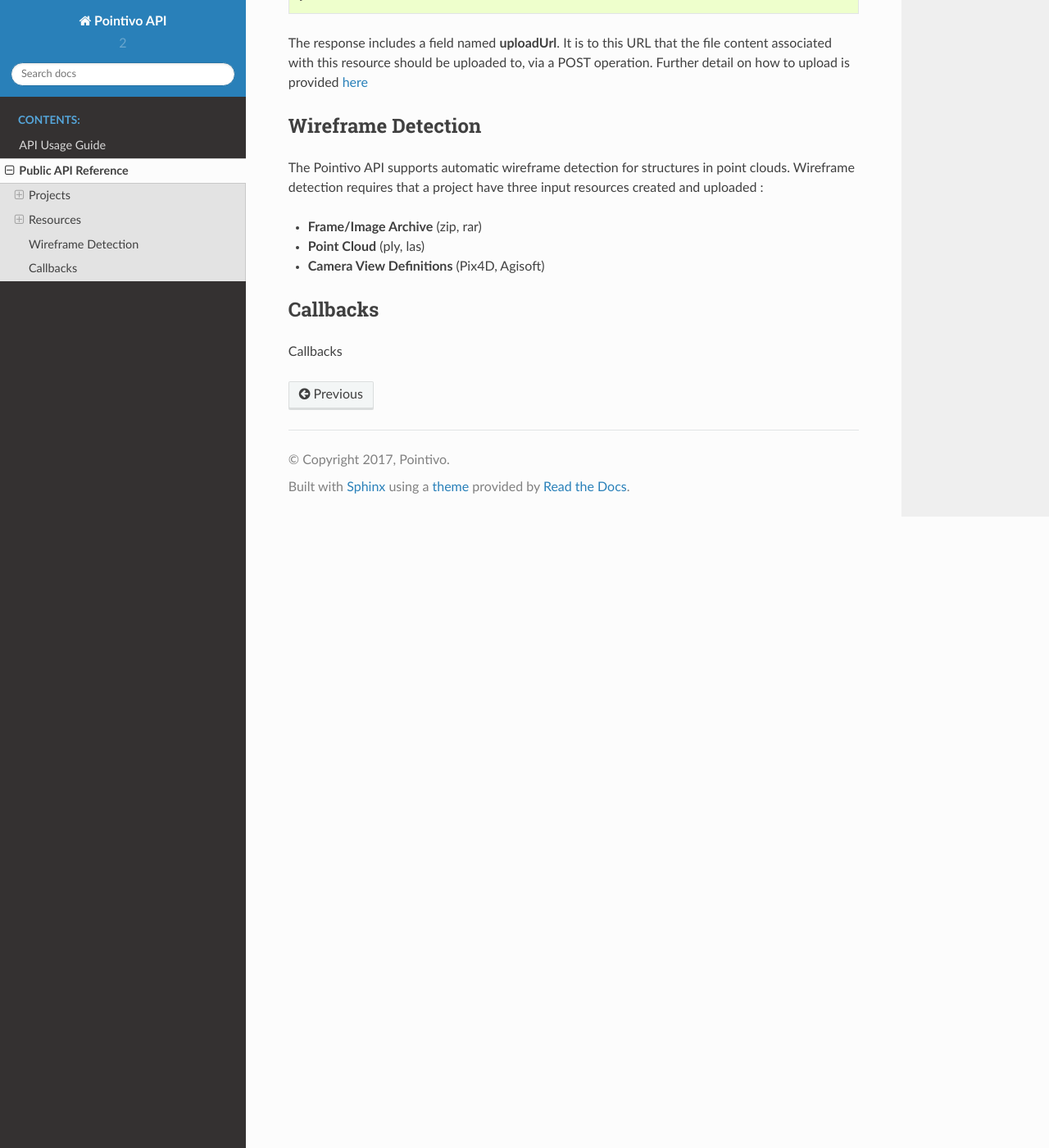
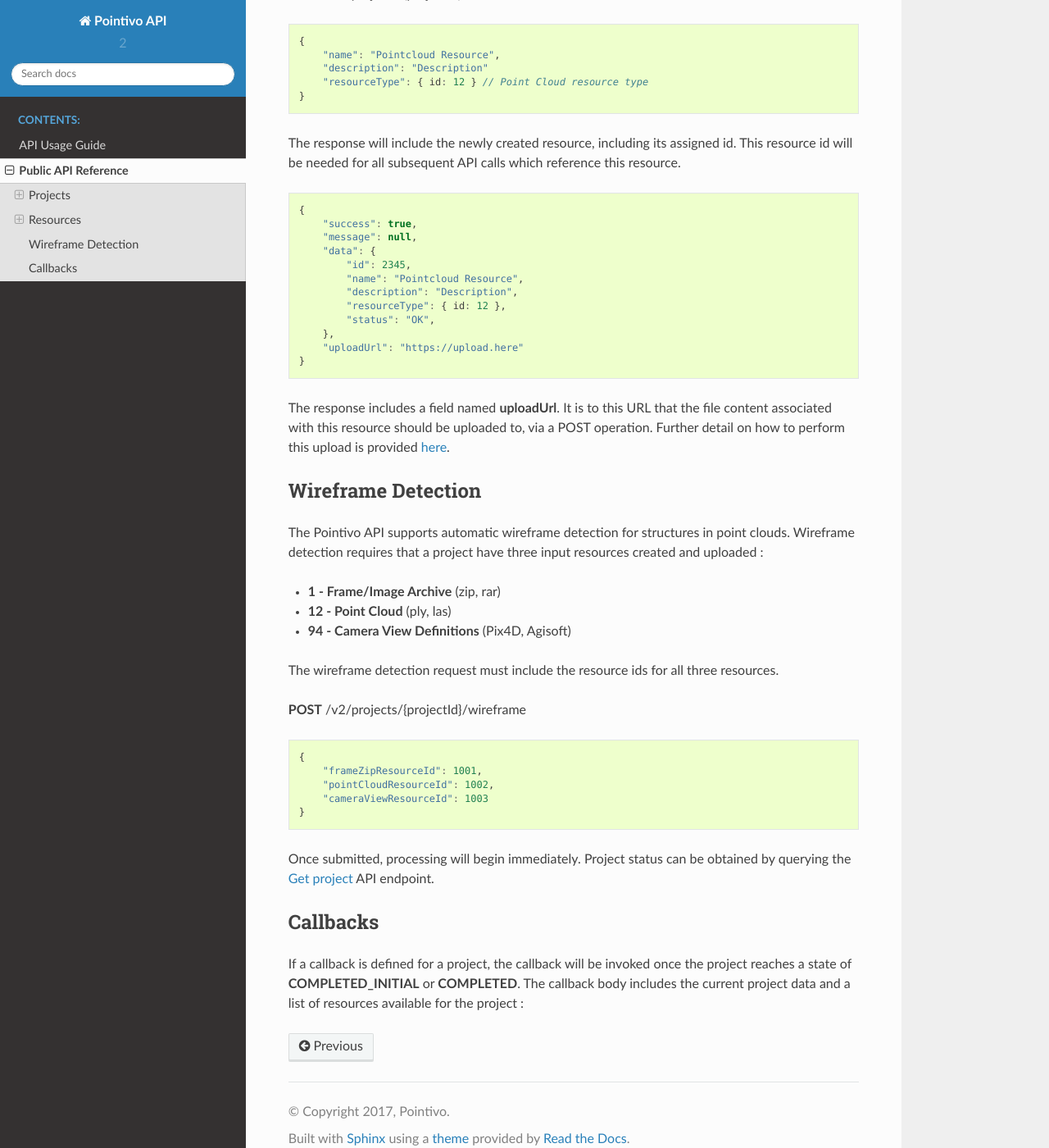
Before and after one commit to Pointivo/APIDocs, a Sphinx documentation site: the page built from docs/reference.rst, in a window 1280 px wide and 1400 px high, scrolled down 3095 px. Shown: the whole window at 82% size. Built offline with Sphinx 7.4.7 and the Read the Docs theme 2.0.0, drawn with Linux system fonts in a browser that asks for light colours; some of the changed text lies outside the part shown.

Commit message:
doc work, enum changes

```diff
--- a/docs/reference.rst
+++ b/docs/reference.rst
@@ -42,7 +42,7 @@ This call creates a new project within the Pointivo API.
 
 The fields shown in the POST call are all optional, but recommended.   If provided the **statusCallbackUrl** will be called by the Pointivo API when the project transitions into a completed state.   Currently supported callback mechanisms are HTTP/HTTPS urls, and Amazon SNS arns.
 
-*POST* /v2/projects
+**POST** /v2/projects
 
 .. code-block:: javascript
 
@@ -69,13 +69,41 @@ The response will include the newly created project, including its assigned id.
         }
     }
 
+.. _getprojectlabel:
+
+--------------
+Get project
+--------------
+
+Project data can be retrieved using a GET request :
+
+**GET** /v2/projects/{projectId}
+
+The response will include the current project data :
+
+.. code-block:: javascript
+
+    {
+        "success": true,
+        "message": null,
+        "data": {
+            "id": 1234,
+            "name": "Project Name",
+            "description": "Description",
+            "statusCallbackUrl": "http://callback.url",
+            "status": "CREATED",
+            "resourceStatus": "OK"
+        }
+    }
+
+
 --------------
 Update project
 --------------
 
 Project data can be updated using this API method.    Only the fields shown below may be modified.
 
-*PUT* /v2/projects/{projectId}
+**PUT** /v2/projects/{projectId}
 
 .. code-block:: javascript
 
@@ -129,7 +157,7 @@ This call creates a new resource within the Pointivo API.
 
 The only required field in the create resource endpoint is **resourceType**.
 
-*POST* /v2/projects/{projectId}/resources
+**POST** /v2/projects/{projectId}/resources
 
 .. code-block:: javascript
 
@@ -156,7 +184,7 @@ The response will include the newly created resource, including its assigned id.
         "uploadUrl": "https://upload.here"
     }
 
-The response includes a field named **uploadUrl**.   It is to this URL that the file content associated with this resource should be uploaded to, via a POST operation.  Further detail on how to upload is provided `here <http://docs.aws.amazon.com/AmazonS3/latest/dev/PresignedUrlUploadObject.html>`_
+The response includes a field named **uploadUrl**.   It is to this URL that the file content associated with this resource should be uploaded to, via a POST operation.  Further detail on how to perform this upload is provided `here <http://docs.aws.amazon.com/AmazonS3/latest/dev/PresignedUrlUploadObject.html>`_.
 
 
 ===================
@@ -165,9 +193,24 @@ Wireframe Detection
 
 The Pointivo API supports automatic wireframe detection for structures in point clouds.   Wireframe detection requires that a project have three input resources created and uploaded :
 
-* **Frame/Image Archive** (zip, rar)
-* **Point Cloud** (ply, las)
-* **Camera View Definitions** (Pix4D, Agisoft)
+* **1 - Frame/Image Archive** (zip, rar)
+* **12 - Point Cloud** (ply, las)
+* **94 - Camera View Definitions** (Pix4D, Agisoft)
+
+
+The wireframe detection request must include the resource ids for all three resources.
+
+**POST** /v2/projects/{projectId}/wireframe
+
+.. code-block:: javascript
+
+    {
+        "frameZipResourceId": 1001,
+        "pointCloudResourceId": 1002,
+        "cameraViewResourceId": 1003
+    }
+
+Once submitted, processing will begin immediately.   Project status can be obtained by querying the `Get project`_ API endpoint.
 
 
 
@@ -175,4 +218,5 @@ The Pointivo API supports automatic wireframe detection for structures in point
 =================
 Callbacks
 =================
-Callbacks
+
+If a callback is defined for a project, the callback will be invoked once the project reaches a state of **COMPLETED_INITIAL** or **COMPLETED**.   The callback body includes the current project data and a list of resources available for the project :
```
